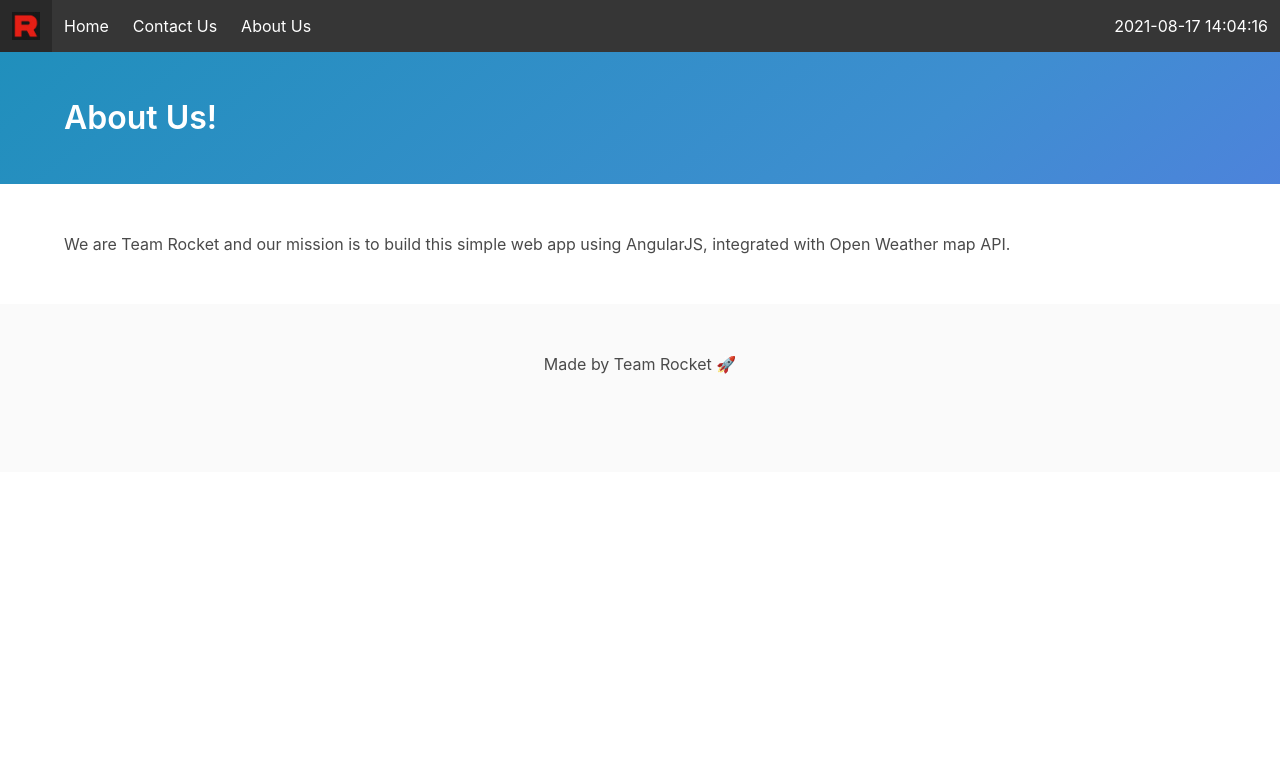
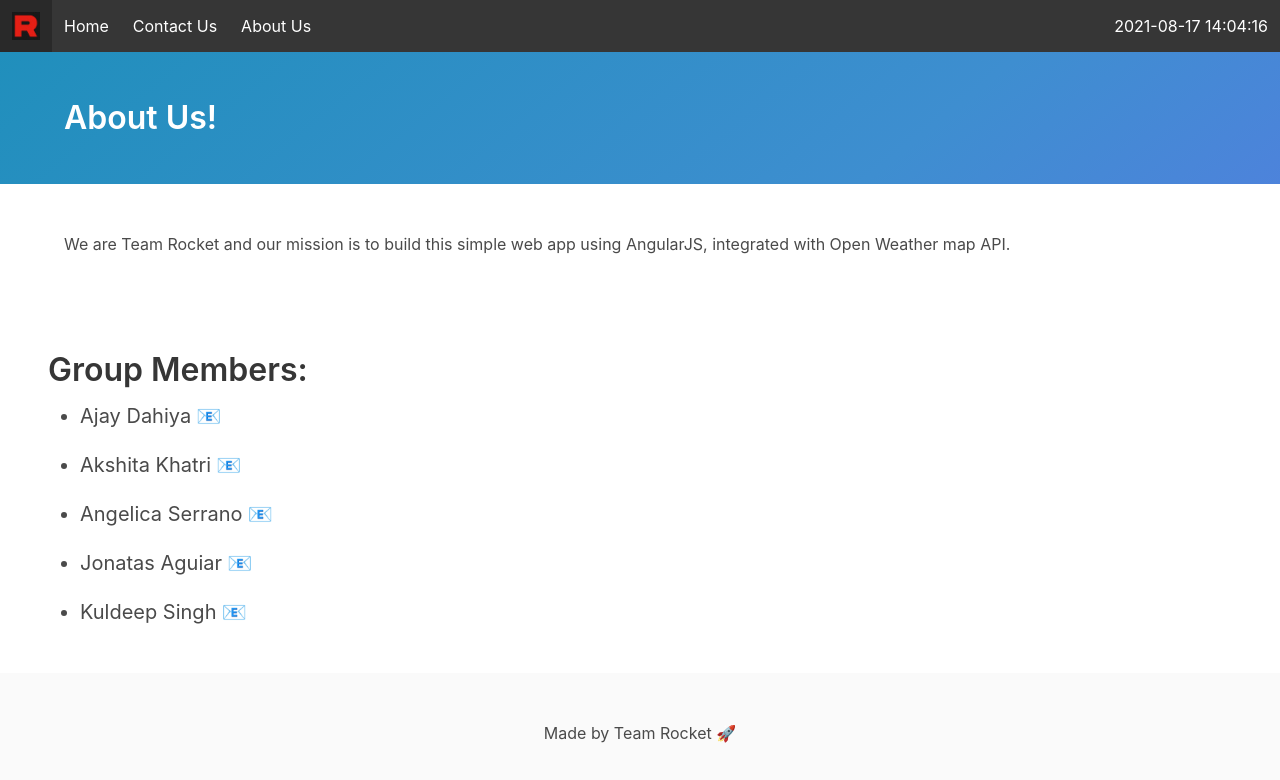
Before and after one commit to madserrano/weatherapp_angularjs, an Angular app: page /about in a window 1280 px wide. Shown: the top 780 px of the page. Built offline with nearby package versions, Linux system fonts and the light colour scheme.

Commit message:
Update about.component.ts

```diff
--- a/src/app/about/about.component.ts
+++ b/src/app/about/about.component.ts
@@ -16,6 +16,20 @@ import { Component, OnInit } from '@angular/core';
 	    We are Team Rocket and our mission is to build this simple web app using AngularJS, integrated with Open Weather map API.
 	  </div>
 	</section>
+    <section class="section">
+    <div>
+      <h3 class="title">Group Members:</h3>
+    </div>
+    <div class="content">
+      <ul>
+        <li class="subtitle">Ajay Dahiya <a href="mailto:C0783939@mylambton.ca" class="icon">📧</a></li>
+        <li class="subtitle">Akshita Khatri <a href="mailto:C0785493@mylambton.ca"class="icon">📧</a></li>
+        <li class="subtitle">Angelica Serrano <a href="mailto:C0785370@mylambton.ca"class="icon">📧</a></li>
+        <li class="subtitle">Jonatas Aguiar <a href="mailto:C0790419@mylambton.ca"class="icon">📧</a></li>
+        <li class="subtitle">Kuldeep Singh <a href="mailto:C0790301@mylambton.ca"class="icon">📧</a></li>
+      </ul>
+    </div>
+    </section>
   `,
   styles: [
   ]
```
